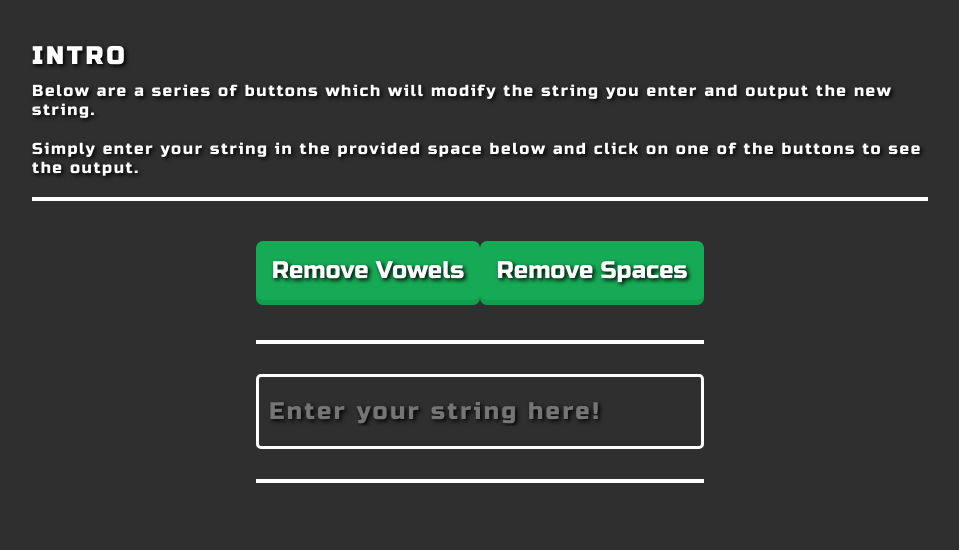
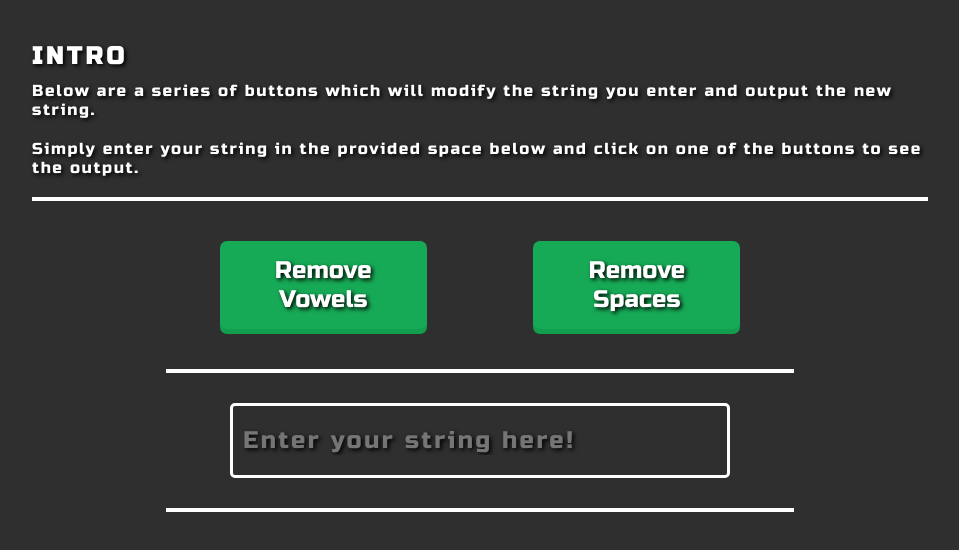
Before and after one commit to BGZStephen/string-editor, a plain HTML site: page index.html in a window 1280 px wide. Shown: the part 158-708 px from the top of the page, without its empty margins (160-1119 px from the left). Drawn offline with Linux system fonts and the light colour scheme.

Commit message:
js string editor
media query update for buttons

```diff
--- a/css/main.css
+++ b/css/main.css
@@ -78,7 +78,7 @@ p {
 
 #button-container {
   margin: 0 auto;
-  width: 50%;
+  width: 90%;
   display: flex;
   align-items: center;
   justify-content: space-around;
@@ -120,7 +120,7 @@ p {
 }
 
 .button-green {
-  width: 270px;
+  width: 45%;
   margin: 0 auto;
   background: #17aa56;
   color: #fff;
@@ -132,7 +132,7 @@ p {
   outline: none;
   margin-bottom: 20px;
   margin-top: 20px;
-  font-size: 1.5em;
+  font-size: 1.2em;
 }
 
 /* END CONTENT STYLES */
@@ -142,15 +142,29 @@ p {
 @media (min-width: 768px) {
   #heading-container,
   #intro-container,
-  #app-container {
+  #app-container,
+  #button-container,
+  #input-container,
+  #output-container {
     width: 80%;
+  }
+
+  .button-green {
+    width: 33%;
+    padding: 15px;
+    margin-bottom: 20px;
+    margin-top: 20px;
+    font-size: 1.5em;
   }
 }
 
 @media (min-width: 1024px) {
   #heading-container,
   #intro-container,
-  #app-container {
+  #app-container,
+  #button-container,
+  #input-container,
+  #output-container {
     width: 70%;
   }
 }
```
